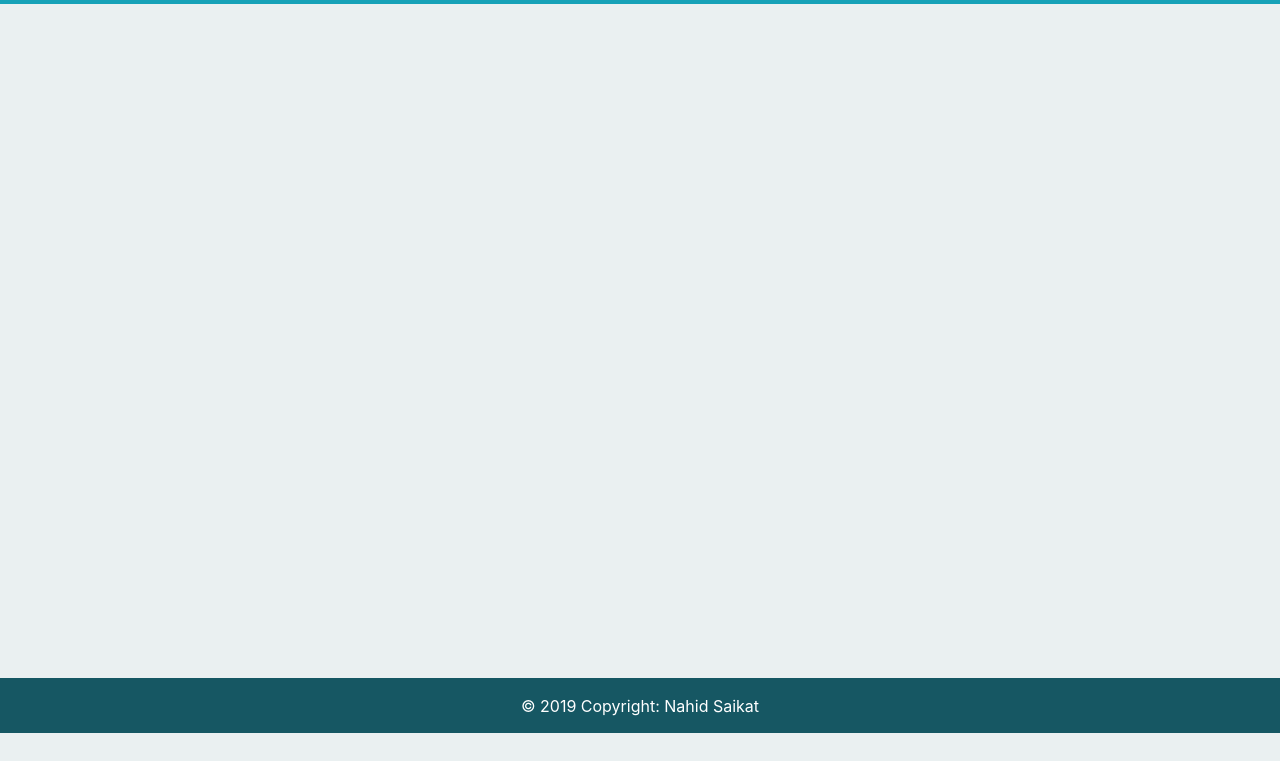
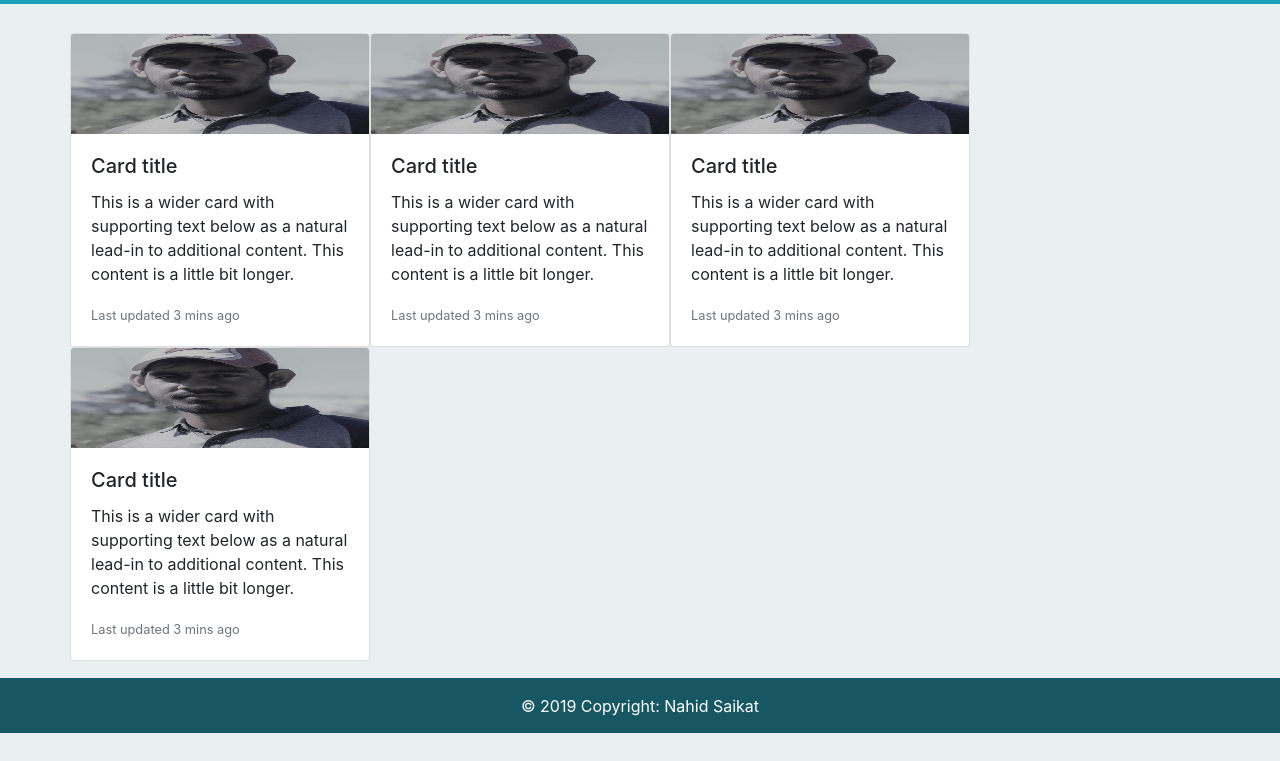
Before and after one commit to nahidsaikat/Link-Manager, a website: page views/index.html in a window 1280 px wide. Shown: the part 67-828 px from the top of the page. Before the commit the page ends 800 px from the top, so only its background shows below. Drawn offline with nearby package versions, Linux system fonts and the light colour scheme; files that its build step writes are made by us from their sources.

Commit message:
Add bootstrap row

```diff
--- a/public/styles/style.css
+++ b/public/styles/style.css
@@ -25,6 +25,11 @@ footer {
     text-align: center;
 }
 
-.mr130 {
-    margin-right: 130px !important;
+.mt130 {
+    margin-top: 100px !important;
+    margin-bottom: 100px !important;
 }
+
+.w100 {
+    width: 300px !important;
+}
--- a/views/index.html
+++ b/views/index.html
@@ -36,6 +36,46 @@
         </div>
     </nav>
 
+    {% block content %}
+<div class="container mt130">
+    <div class="row">
+        <div class="card w100">
+            <img src="/media/img/saikat.jpeg" class="card-img-top" width="100" height="100" alt="...">
+            <div class="card-body">
+                <h5 class="card-title">Card title</h5>
+                <p class="card-text">This is a wider card with supporting text below as a natural lead-in to additional content. This content is a little bit longer.</p>
+                <p class="card-text"><small class="text-muted">Last updated 3 mins ago</small></p>
+            </div>
+        </div>
+        <div class="card w100">
+            <img src="/media/img/saikat.jpeg" class="card-img-top" width="100" height="100" alt="...">
+            <div class="card-body">
+                <h5 class="card-title">Card title</h5>
+                <p class="card-text">This is a wider card with supporting text below as a natural lead-in to additional content. This content is a little bit longer.</p>
+                <p class="card-text"><small class="text-muted">Last updated 3 mins ago</small></p>
+            </div>
+        </div>
+        <div class="card w100">
+            <img src="/media/img/saikat.jpeg" class="card-img-top" width="100" height="100" alt="...">
+            <div class="card-body">
+                <h5 class="card-title">Card title</h5>
+                <p class="card-text">This is a wider card with supporting text below as a natural lead-in to additional content. This content is a little bit longer.</p>
+                <p class="card-text"><small class="text-muted">Last updated 3 mins ago</small></p>
+            </div>
+        </div>
+        <div class="card w100">
+            <img src="/media/img/saikat.jpeg" class="card-img-top" width="100" height="100" alt="...">
+            <div class="card-body">
+                <h5 class="card-title">Card title</h5>
+                <p class="card-text">This is a wider card with supporting text below as a natural lead-in to additional content. This content is a little bit longer.</p>
+                <p class="card-text"><small class="text-muted">Last updated 3 mins ago</small></p>
+            </div>
+        </div>
+    </div>
+</div>
+
+    {% endblock %}
+
     <footer class="page-footer font-small green fixed-bottom text-white">
         <div class="footer-copyright text-center py-3"> © 2019 Copyright:
             <a href="https://nahidsaikat.com/" class="text-white"> Nahid Saikat</a>
```
